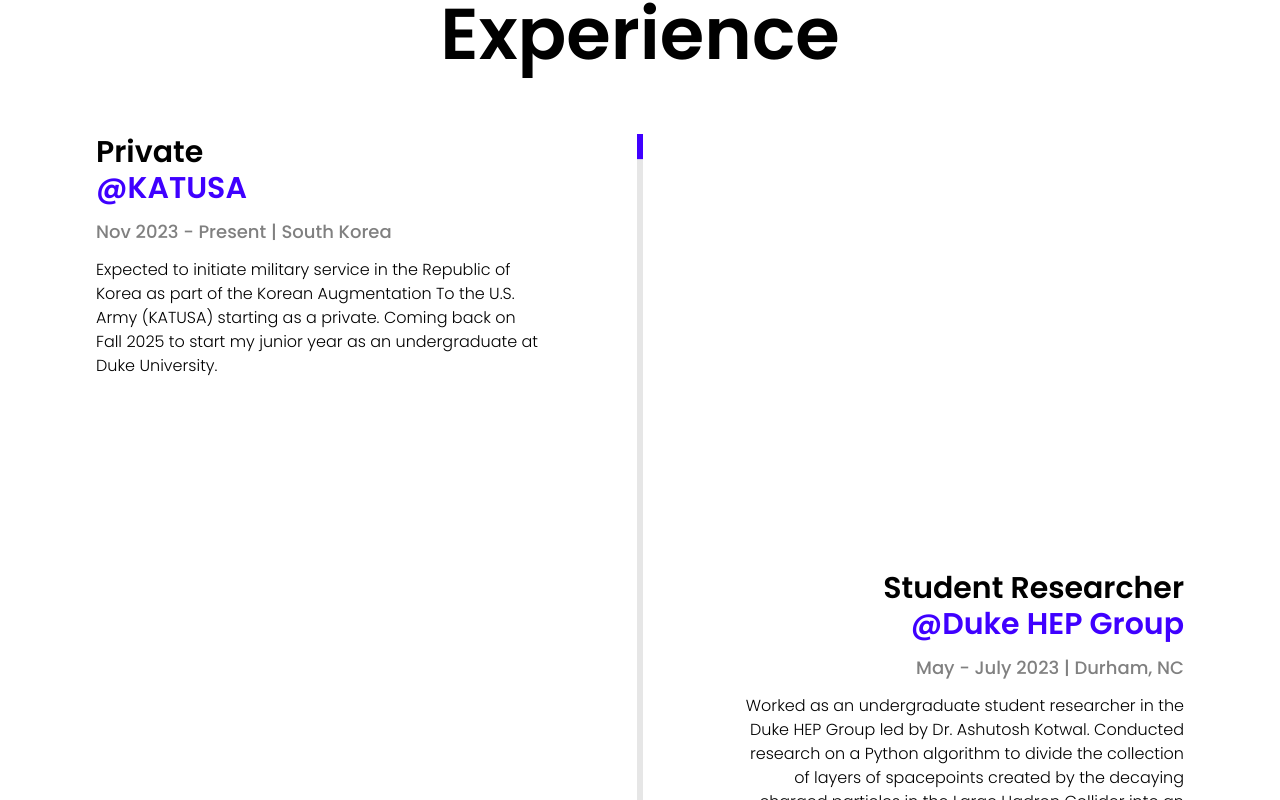
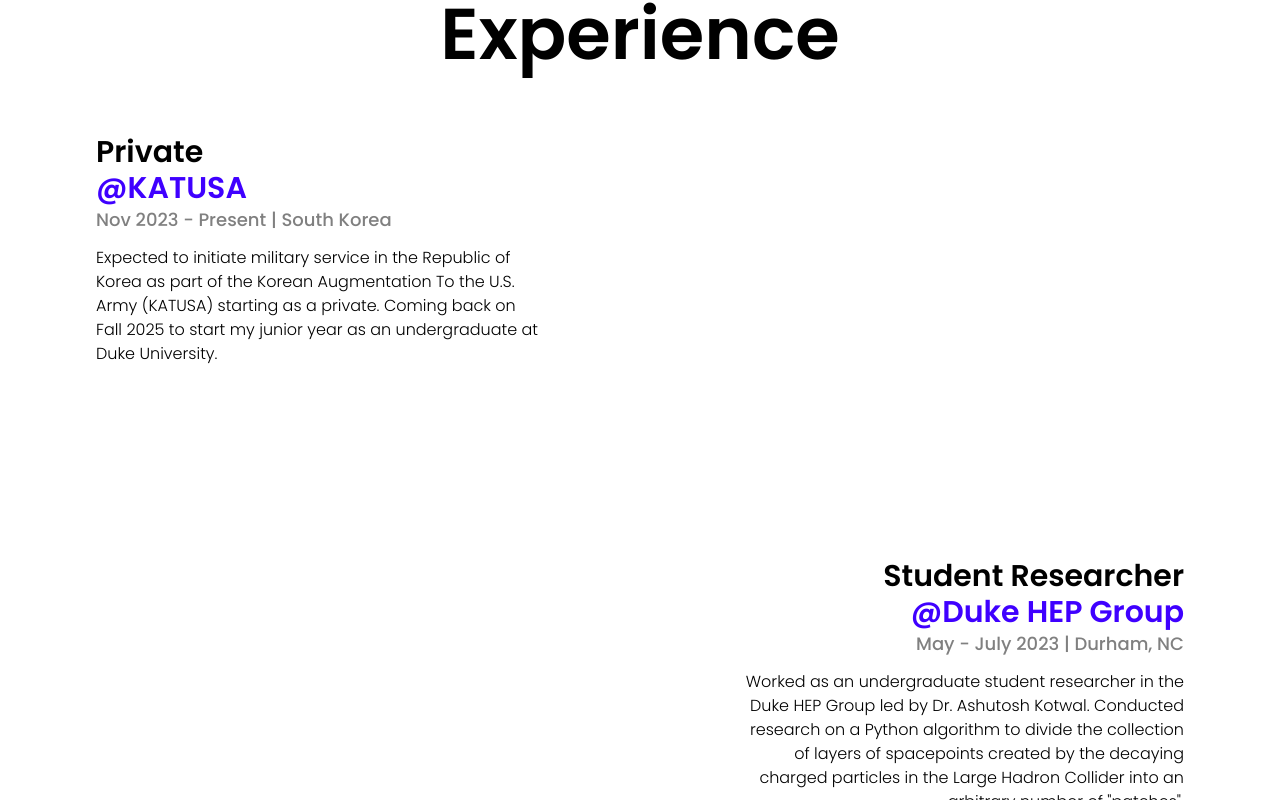
Before and after one commit to davidjjeong/my-portfolio, a Next.js app: page /about in a window 1280 px wide. Shown: the part 1660-2460 px from the top of the page. Built offline with nearby package versions, Linux system fonts and the light colour scheme.

Commit message:
Added a spring effect for text in Experience.js

```diff
--- a/sections/AboutMe/Experience/Experience.js
+++ b/sections/AboutMe/Experience/Experience.js
@@ -17,6 +17,11 @@
     const ExpItem = ({position, affiliation, affiliationLink, time, address, description}) => {
         return (
             <li className={styles.liExpItem}>
+                <motion.div
+                    initial={{ y: 150 }}
+                    whileInView={{ y: 0 }}
+                    transition={{ duration: 0.5, type: "spring" }}
+                >
                     <div className={`flex flex-col bold-text text-3xl md:text-xl ${styles.expItemHeaders}`}>
                         <h2 className="text-[#000]">
                             {position}
@@ -27,6 +32,7 @@
                     </div>
                     <span className="mt-3 text-[#808080] fw-500 text-lg md:text-base">{time} | {address}</span>
                     <p className="description mt-3 md:text-sm">{description}</p>
+                </motion.div>
             </li>
         );
     }
@@ -58,8 +64,6 @@
                 className={`absolute bg-[#3F00FF] w-[6px] left-0 right-0 mx-auto rounded-[30px]
                             mt-16 origin-top`}
             />
-            <div className="absolute bg-[#E6E6E6] w-[6px] h-[79vw] left-0 right-0 mx-auto rounded-[30px]
-                            mt-16 z-[-10]" />
             <ul ref={ref} className={styles.expItemList}>
                 <ExpItem
                     position="Private"
```
Lines whose indentation alone changed are shown as unchanged.
